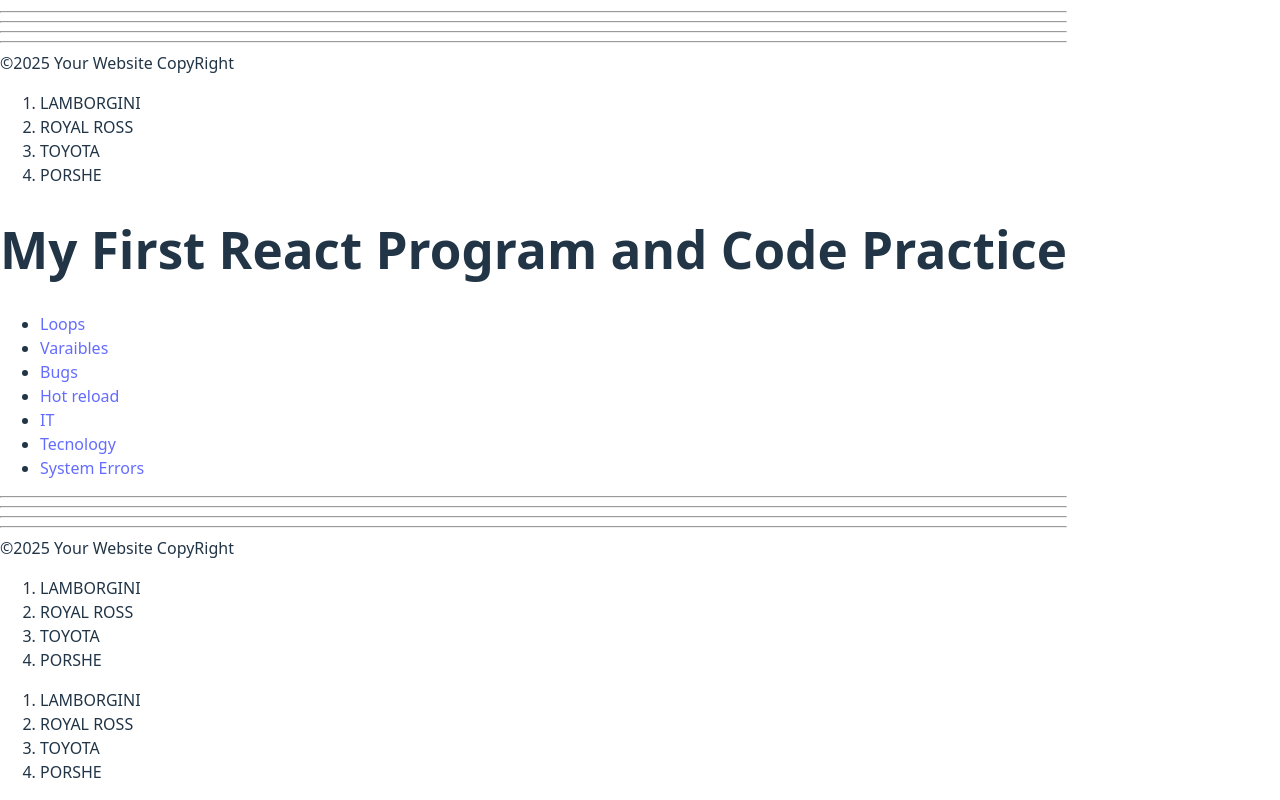
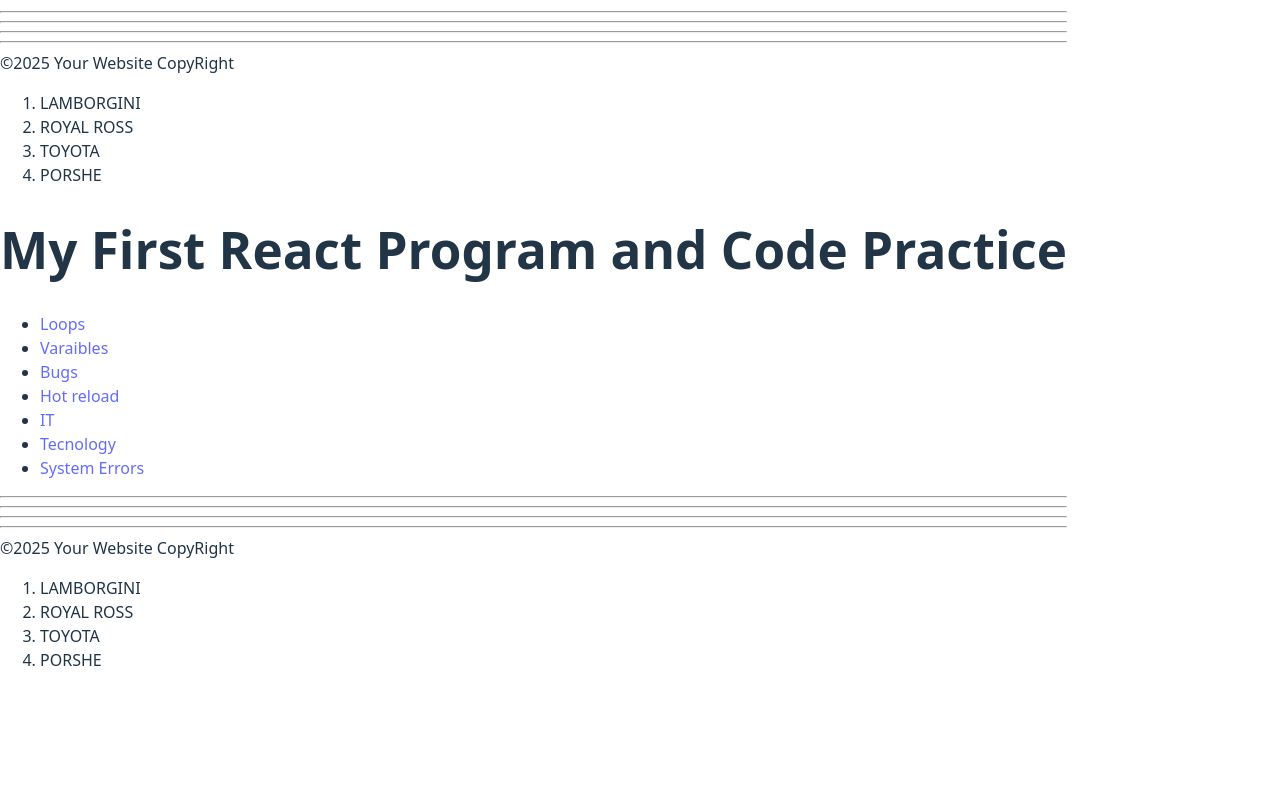
Before and after one commit to F-cloud-source/react-learning-lab, a React (Vite) app in the folder my-react-App/: page / in a window 1280 px wide. Shown: the part 298-1098 px from the top of the page. After the commit the page ends 986 px from the top, so only its background shows below. Built offline with nearby package versions, Linux system fonts and the light colour scheme.

Commit message:
Remove unnecessary line in App.jsx

```diff
--- a/my-react-App/src/App.jsx
+++ b/my-react-App/src/App.jsx
@@ -14,7 +14,6 @@
     <Header></Header>
     <Footer></Footer>
     <List></List>
-    <List></List>
 
     </>
    );
```
